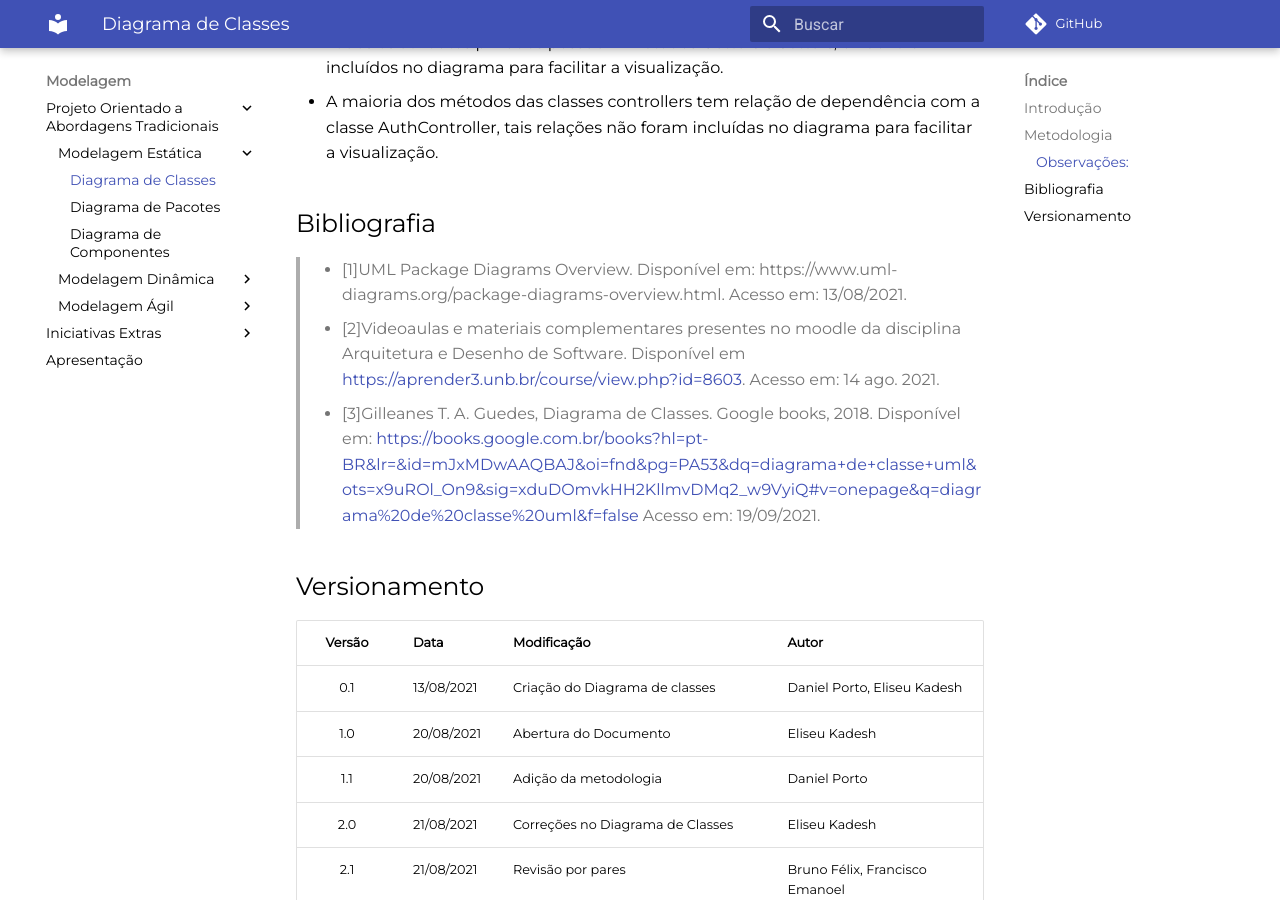
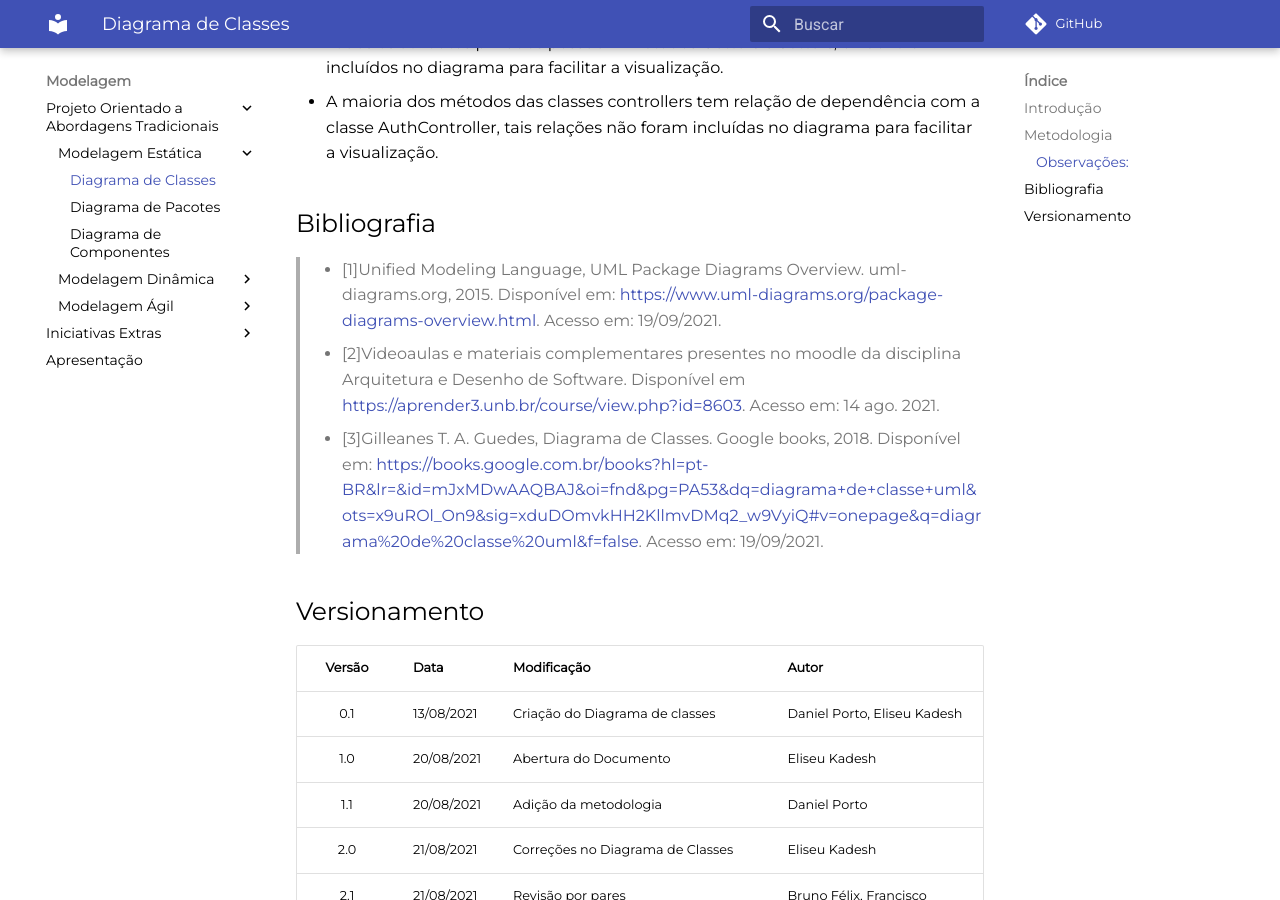
Before and after one commit to UnBArqDsw2021-1/2021.1_G6_Curumim, an MkDocs documentation site: the page built from docs/modelagem/modelagem-estatica/diagrama-de-classes.md, in a window 1280 px wide and 900 px high, scrolled down 1413 px. Built offline with MkDocs 1.6.1 and Material for MkDocs 9.7.7, drawn with Linux system fonts in a browser that asks for light colours; comment, search, counter and statistics services are not loaded.

Commit message:
#161 Referência clicável, OK

```diff
--- a/docs/modelagem/modelagem-estatica/diagrama-de-classes.md
+++ b/docs/modelagem/modelagem-estatica/diagrama-de-classes.md
@@ -21,9 +21,9 @@
 - A maioria dos métodos das classes controllers tem relação de dependência com a classe AuthController, tais relações não foram incluídas no diagrama para facilitar a visualização.
 
 ## Bibliografia
-> - [1]UML Package Diagrams Overview. Disponível em: https://www.uml-diagrams.org/package-diagrams-overview.html. Acesso em: 13/08/2021.
+> - [1]Unified Modeling Language, UML Package Diagrams Overview. uml-diagrams.org, 2015. Disponível em: <https://www.uml-diagrams.org/package-diagrams-overview.html>. Acesso em: 19/09/2021.
 > - [2]Videoaulas e materiais complementares presentes no moodle da disciplina Arquitetura e Desenho de Software. Disponível em <https://aprender3.unb.br/course/view.php?id=8603>. Acesso em: 14 ago. 2021.
-> - [3]Gilleanes T. A. Guedes, Diagrama de Classes. Google books, 2018. Disponível em: <https://books.google.com.br/books?hl=pt-BR&lr=&id=mJxMDwAAQBAJ&oi=fnd&pg=PA53&dq=diagrama+de+classe+uml&ots=x9uROl_On9&sig=xduDOmvkHH2KllmvDMq2_w9VyiQ#v=onepage&q=diagrama%20de%20classe%20uml&f=false> Acesso em: 19/09/2021.
+> - [3]Gilleanes T. A. Guedes, Diagrama de Classes. Google books, 2018. Disponível em: <https://books.google.com.br/books?hl=pt-BR&lr=&id=mJxMDwAAQBAJ&oi=fnd&pg=PA53&dq=diagrama+de+classe+uml&ots=x9uROl_On9&sig=xduDOmvkHH2KllmvDMq2_w9VyiQ#v=onepage&q=diagrama%20de%20classe%20uml&f=false>. Acesso em: 19/09/2021.
 
 ## Versionamento
 | Versão | Data | Modificação | Autor |
```
